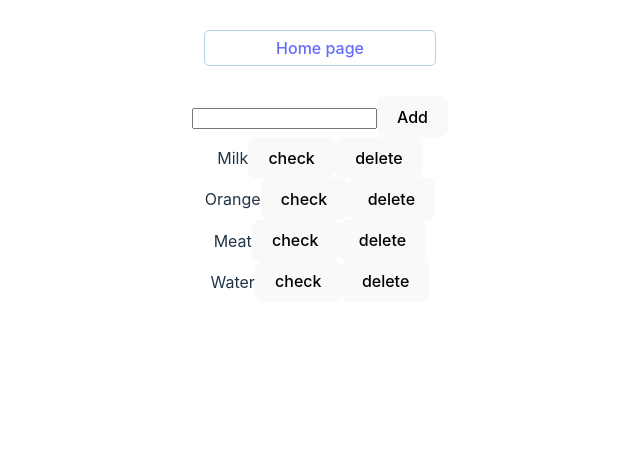
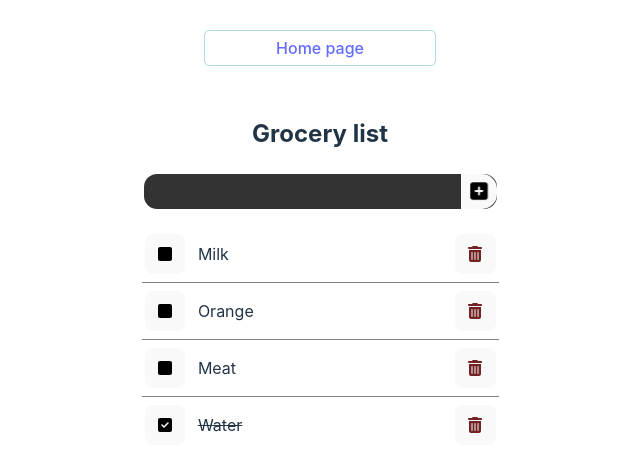
Before and after one commit to lis2612/react-mini-apps, a React (Vite) app: page /react-mini-apps/grocery in a window 1280 px wide. Shown: the top 472 px of the page, without its empty margins (320-960 px from the left). Built offline with nearby package versions, Linux system fonts and the light colour scheme.

Commit message:
Sort by checked status

```diff
--- a/src/components/screens/Grocery/Grocery.jsx
+++ b/src/components/screens/Grocery/Grocery.jsx
@@ -1,12 +1,29 @@
 import { useState } from "react";
 import PropTypes from "prop-types";
+import styles from "./Grocery.module.scss";
+import "./Grocery.module.scss";
+
+import { FontAwesomeIcon } from "@fortawesome/react-fontawesome";
+import { faSquarePlus, faTrashCan, faSquareCheck, faSquare } from "@fortawesome/free-solid-svg-icons";
 
 const ListItem = ({ item, deleteItem, toggleChecked }) => {
   return (
-    <div>
-      <span>{item.text}</span>
-      <button onClick={toggleChecked}>check</button>
-      <button onClick={deleteItem}>delete</button>
+    <div className={styles.listItem}>
+      <button
+        className={styles.listItem__button}
+        onClick={toggleChecked}>
+        {item.checked && <FontAwesomeIcon icon={faSquareCheck} />}
+        {!item.checked && <FontAwesomeIcon icon={faSquare} />}
+      </button>
+      <p className={item.checked ? styles.listItem__text_checked : styles.listItem__text}>{item.text}</p>
+      <button
+        className={styles.listItem__button}
+        onClick={deleteItem}>
+        <FontAwesomeIcon
+          className={styles.listItem__delete}
+          icon={faTrashCan}
+        />
+      </button>
     </div>
   );
 };
@@ -45,7 +62,7 @@ const Grocery = () => {
     if (!newItem) return;
     const newItemData = {
       id: Date.now(),
-      text: newItem,
+      text: newItem[0].toUpperCase() + newItem.slice(1),
       checked: false,
     };
     setList((prev) => [...prev, newItemData]);
@@ -66,15 +83,31 @@ const Grocery = () => {
 
   return (
     <>
+      <h2>Grocery list</h2>
       <div>
+        <div className={styles.newGrocery}>
           <input
+            className={styles.newGrocery__input}
             type="text"
             onChange={(e) => setNewItem(e.target.value)}
+            onKeyDown={(e) => {
+              if (e.code === "Enter" || e.code === "NumpadEnter") addItem();
+            }}
             value={newItem}
           />
-        <button onClick={addItem}>Add</button>
+          <button
+            className={styles.newGrocery__button}
+            onClick={addItem}>
+            <FontAwesomeIcon
+              icon={faSquarePlus}
+              beat
+            />
+          </button>
         </div>
-      {list.map((item) => (
+        <div className={styles.grocery}>
+          {list
+            .filter((item) => !item.checked)
+            .map((item) => (
               <ListItem
                 key={item.id}
                 item={item}
@@ -82,8 +115,17 @@ const Grocery = () => {
                 toggleChecked={() => toggleChecked(item.id)}
               />
             ))}
-      <div>
-        <div></div>
+          {list
+            .filter((item) => item.checked)
+            .map((item) => (
+              <ListItem
+                key={item.id}
+                item={item}
+                deleteItem={() => deleteItem(item.id)}
+                toggleChecked={() => toggleChecked(item.id)}
+              />
+            ))}
+        </div>
       </div>
     </>
   );
```
Lines whose indentation alone changed are shown as unchanged.
